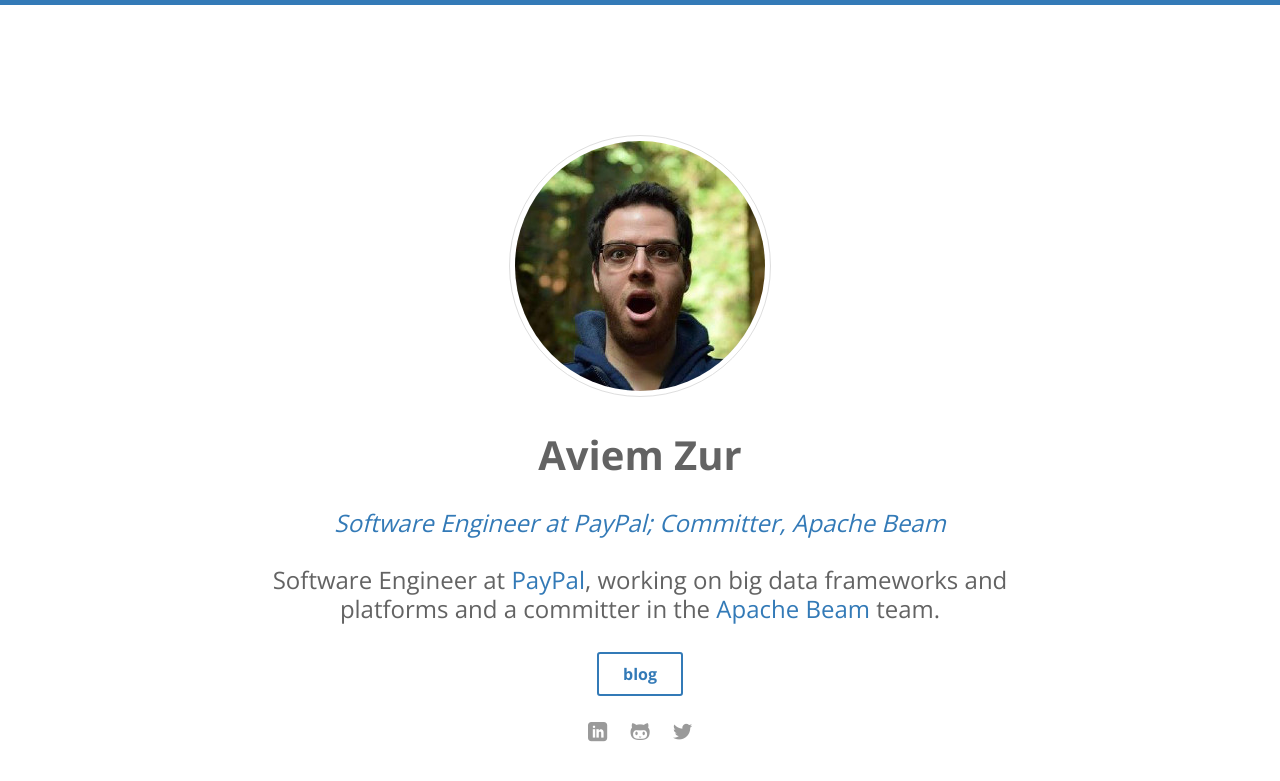
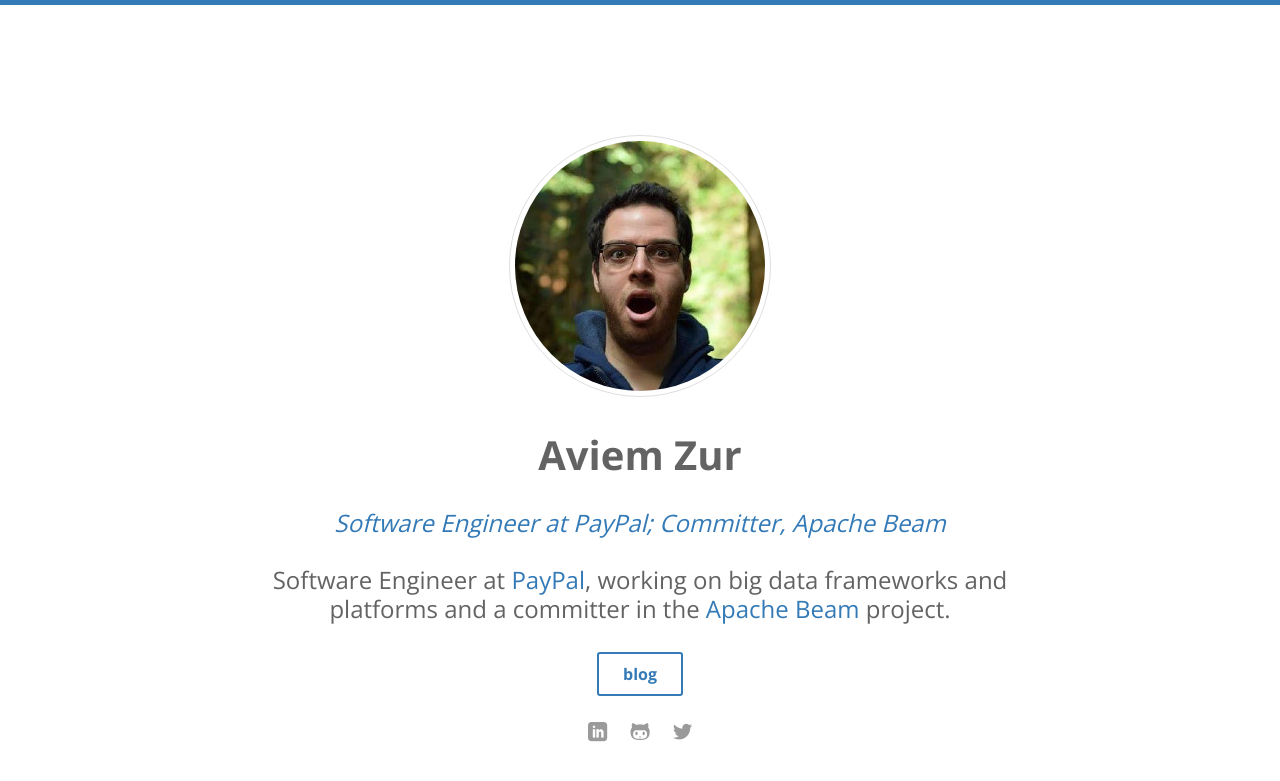
Before and after one commit to aviemzur/aviemzur.github.io, a Jekyll site: the page built from index.html, in a window 1280 px wide. Shown: the top 781 px of the page. Built offline with Jekyll 4.4.1, drawn with Linux system fonts in a browser that asks for light colours; some web fonts are replaced.

Commit message:
rename team -> project

```diff
--- a/_config.yml
+++ b/_config.yml
@@ -9,7 +9,7 @@ favicon: /images/favicon.ico
 author:
   name      : Aviem Zur
   job       : Software Engineer at PayPal; Committer, Apache Beam
-  bio       : Software Engineer at <a href="https://www.paypal.com/">PayPal</a>, working on big data frameworks and platforms and a committer in the <a href="https://beam.apache.org">Apache Beam</a> team.
+  bio       : Software Engineer at <a href="https://www.paypal.com/">PayPal</a>, working on big data frameworks and platforms and a committer in the <a href="https://beam.apache.org">Apache Beam</a> project.
   thumb     : /images/aviemzur.jpeg
   github    : https://github.com/aviemzur
   twitter   : https://twitter.com/aviemzur
```
